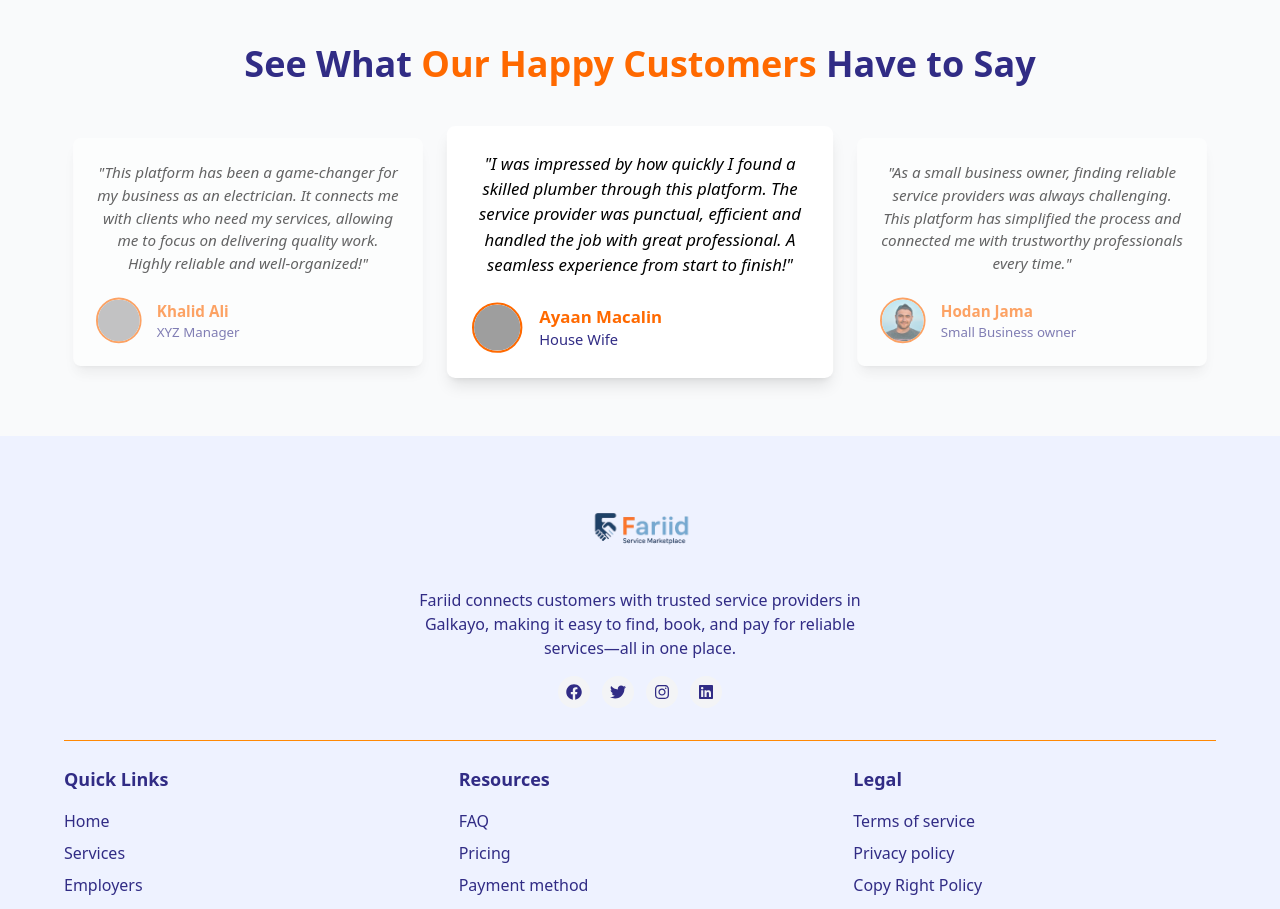
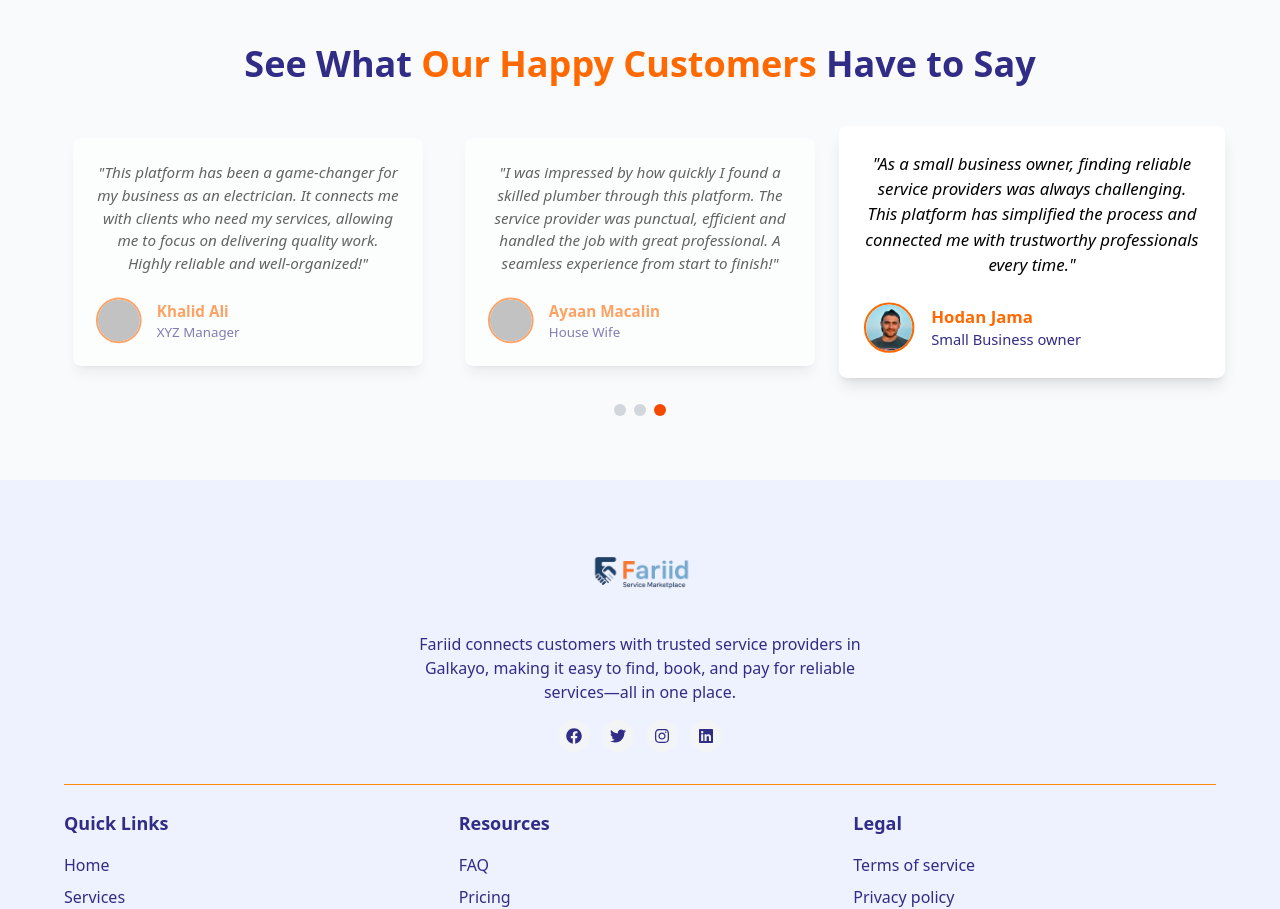
Before and after one commit to Nasrah-muse/Fariid-service-marketplace, a React (Vite) app: page / in a window 1280 px wide. Shown: the part 900-1809 px from the top of the page. Built offline with nearby package versions, Linux system fonts and the light colour scheme; no server answers; grey boxes are pictures that could not be loaded.

Commit message:
feat(homePage): add testimonial auto-switch and dot navigation

```diff
--- a/src/pages/HomePage.jsx
+++ b/src/pages/HomePage.jsx
@@ -46,6 +46,27 @@ const HomePage = () => {
     }, 2000);
     return () => clearInterval(interval);
   }, []);
+
+  useEffect(() => {
+    const interval = setInterval(() => {
+      setAnimate(true);
+      setTimeout(() => {
+        setCurrentTestimonial((prev) => (prev + 1) % testimonials.length)
+        setAnimate(false)
+      }, 300)
+    }, 3000)
+    return () => clearInterval(interval)
+  }, [])
+
+  const goToTestimonial = (index) => {
+    setAnimate(true);
+    setTimeout(() => {
+      setCurrentTestimonial(index)
+      setAnimate(false)
+    }, 300)
+  }
+
+
   return (
     <>
      <div  className="relative py-12 px-4 sm:px-6 lg:px-8 text-center min-h-screen flex items-center justify-center"
@@ -102,6 +123,7 @@ const HomePage = () => {
               return (
                 <div
                 key={index}
+                onClick={() => goToTestimonial(index)}
                  className={`
                   cursor-pointer rounded-lg p-6 shadow-lg transition-all duration-300
                   ${theme === 'dark' ? 'bg-indigo-900 bg-opacity-30 text-white' : 'bg-white'}
@@ -128,6 +150,24 @@ const HomePage = () => {
               )
             })}
           </div>
+          <div className="flex justify-center mt-8 space-x-2">
+            {testimonials.map((_, index) => (
+              <button
+                key={index}
+                onClick={() => goToTestimonial(index)}
+                className={`w-3 h-3 rounded-full transition-colors ${
+                  index === currentTestimonial
+                    ? theme === 'dark'
+                      ? 'bg-orange-400'
+                      : 'bg-orange-600'
+                    : theme === 'dark'
+                    ? 'bg-gray-500'
+                    : 'bg-gray-300'
+                }`}
+               />
+            ))}
+          </div>
+
 
 
 </div>
```
